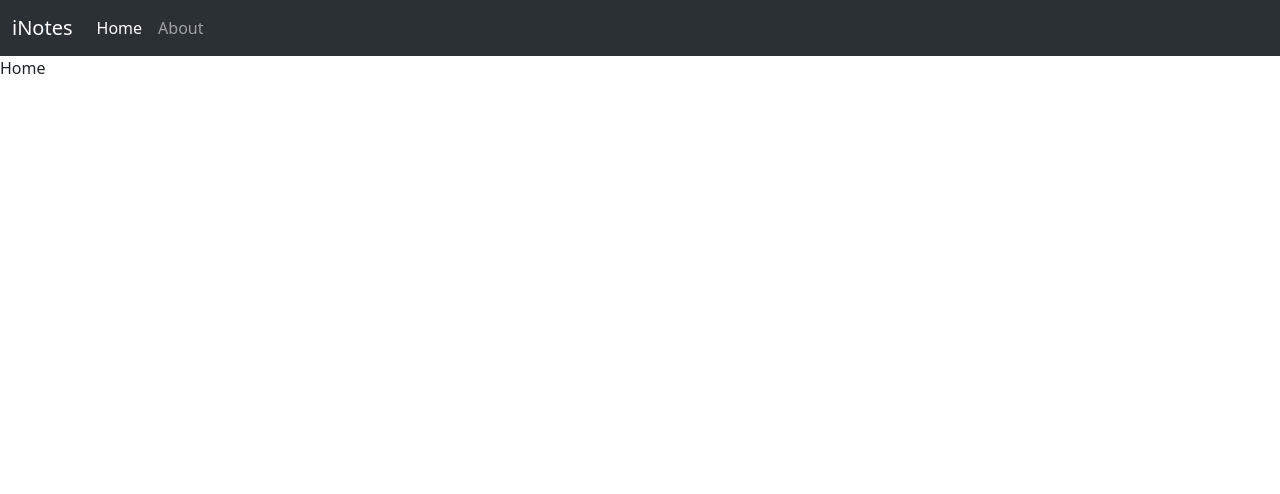
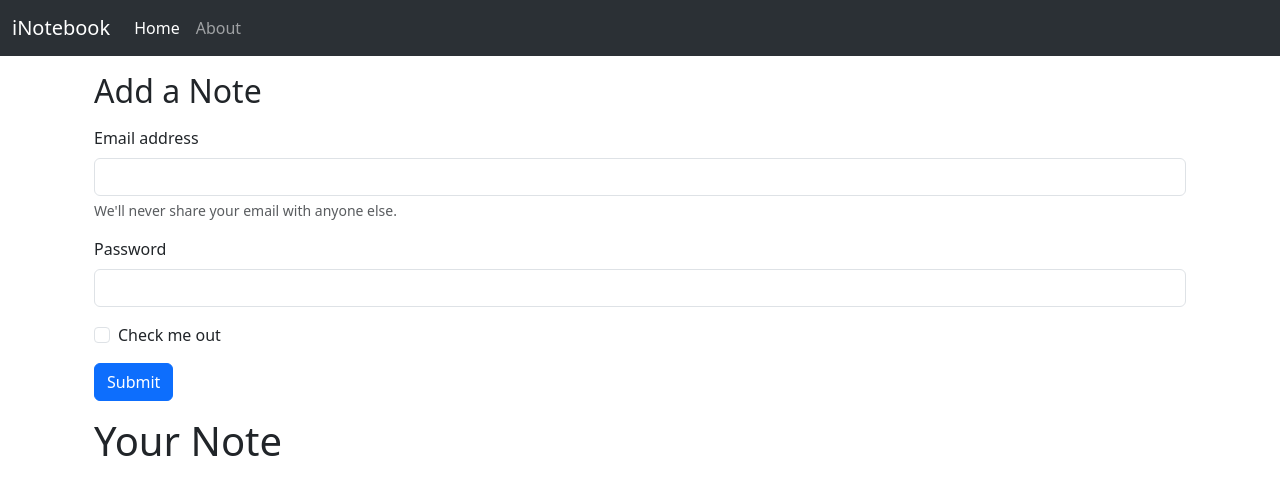
Before and after one commit to Asadujjaman47/iNotebook-Full-Stack-Application-using-React-Node.js, a React (Vite) app in the folder client/: page / in a window 1280 px wide. Shown: the top 494 px of the page. Built offline with nearby package versions, Linux system fonts and the light colour scheme.

Commit message:
useLocation Hook in React

```diff
--- a/client/src/App.jsx
+++ b/client/src/App.jsx
@@ -11,10 +11,12 @@
       <NoteState>
         <Router>
           <Navbar />
-          <Routes>
-            <Route path="/" element={<Home />} />
-            <Route path="/about" element={<About />} />
-          </Routes>
+          <div className="container">
+            <Routes>
+              <Route path="/" element={<Home />} />
+              <Route path="/about" element={<About />} />
+            </Routes>
+          </div>
         </Router>
       </NoteState>
     </>
--- a/client/src/components/About.jsx
+++ b/client/src/components/About.jsx
@@ -1,17 +1,7 @@
-import React, { useContext, useEffect } from "react";
-import noteContext from "../context/notes/noteContext";
+import React from "react";
 
 const About = () => {
-  const a = useContext(noteContext);
-  useEffect(() => {
-    a.update();
-  }, []);
-
-  return (
-    <div>
-      This is about {a.state.name} and class: {a.state.class};
-    </div>
-  );
+  return <div>This is about page;</div>;
 };
 
 export default About;
--- a/client/src/components/Home.jsx
+++ b/client/src/components/Home.jsx
@@ -1,7 +1,57 @@
 import React from "react";
 
 const Home = () => {
-  return <div>Home</div>;
+  return (
+    <div>
+      <div className="container my-3">
+        <h2>Add a Note</h2>
+
+        <form className="my-3">
+          <div className="mb-3">
+            <label htmlFor="exampleInputEmail1" className="form-label">
+              Email address
+            </label>
+            <input
+              type="email"
+              className="form-control"
+              id="exampleInputEmail1"
+              aria-describedby="emailHelp"
+            />
+            <div id="emailHelp" className="form-text">
+              We'll never share your email with anyone else.
+            </div>
+          </div>
+          <div className="mb-3">
+            <label htmlFor="exampleInputPassword1" className="form-label">
+              Password
+            </label>
+            <input
+              type="password"
+              className="form-control"
+              id="exampleInputPassword1"
+            />
+          </div>
+          <div className="mb-3 form-check">
+            <input
+              type="checkbox"
+              className="form-check-input"
+              id="exampleCheck1"
+            />
+            <label className="form-check-label" htmlFor="exampleCheck1">
+              Check me out
+            </label>
+          </div>
+          <button type="submit" className="btn btn-primary">
+            Submit
+          </button>
+        </form>
+      </div>
+
+      <div className="container my-3">
+        <h1>Your Note</h1>
+      </div>
+    </div>
+  );
 };
 
 export default Home;
--- a/client/src/components/Navbar.jsx
+++ b/client/src/components/Navbar.jsx
@@ -1,7 +1,13 @@
-import React from "react";
-import { Link } from "react-router-dom";
+import React, { useEffect } from "react";
+import { Link, useLocation } from "react-router-dom";
 
 const Navbar = () => {
+  let location = useLocation();
+
+  useEffect(() => {
+    // console.log(location.pathname);
+  }, [location]);
+
   return (
     <>
       <nav
@@ -10,7 +16,7 @@
       >
         <div className="container-fluid">
           <Link className="navbar-brand" to="/">
-            iNotes
+            iNotebook
           </Link>
           <button
             className="navbar-toggler"
@@ -26,12 +32,23 @@
           <div className="collapse navbar-collapse" id="navbarSupportedContent">
             <ul className="navbar-nav me-auto mb-2 mb-lg-0">
               <li className="nav-item">
-                <Link className="nav-link active" aria-current="page" to="/">
+                <Link
+                  className={`nav-link ${
+                    location.pathname === "/" ? "active" : ""
+                  }`}
+                  aria-current="page"
+                  to="/"
+                >
                   Home
                 </Link>
               </li>
               <li className="nav-item">
-                <Link className="nav-link" to="/about/">
+                <Link
+                  className={`nav-link ${
+                    location.pathname === "/about" ? "active" : ""
+                  }`}
+                  to="/about/"
+                >
                   About
                 </Link>
               </li>
--- a/client/src/context/notes/NoteState.jsx
+++ b/client/src/context/notes/NoteState.jsx
@@ -1,27 +1,8 @@
-import { useState } from "react";
 import NoteContext from "./noteContext";
 
 const NoteState = (props) => {
-  const s1 = {
-    name: "Asad",
-    class: "5d",
-  };
-
-  const [state, setState] = useState(s1);
-
-  const update = () => {
-    setTimeout(() => {
-      setState({
-        name: "Akul",
-        class: "10b",
-      });
-    }, 1000);
-  };
-
   return (
-    <NoteContext.Provider value={{ state, update }}>
-      {props.children}
-    </NoteContext.Provider>
+    <NoteContext.Provider value={{}}>{props.children}</NoteContext.Provider>
   );
 };
 
```
